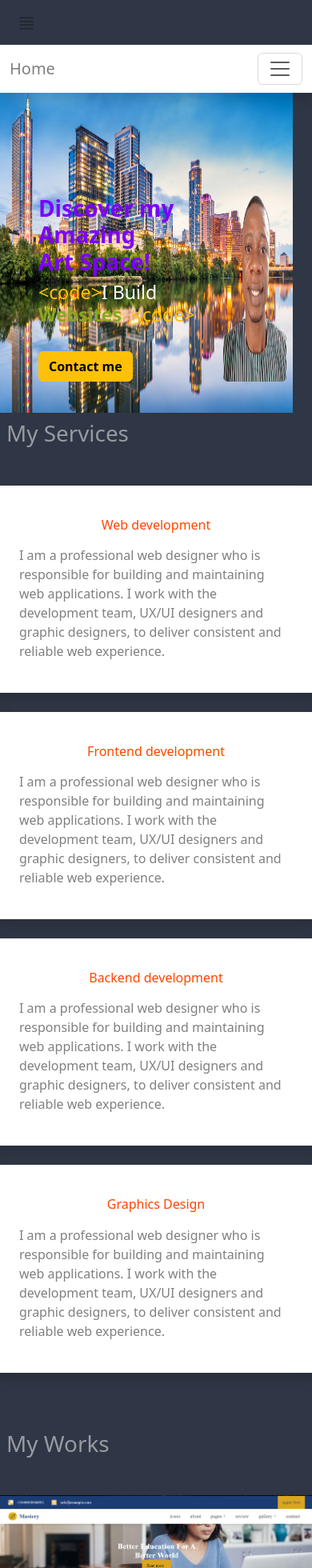
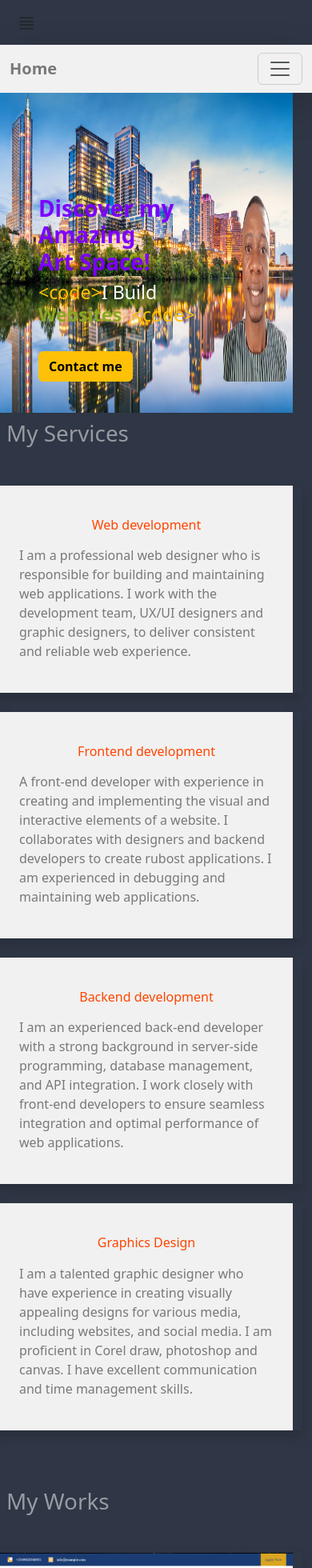
Before and after one commit to James-O/jamesogbonna, a React (Create React App) app: page / in a window 390 px wide. Shown: the top 1960 px of the page at 80% size. Built offline with nearby package versions, Linux system fonts and the light colour scheme.

Commit message:
Added certificate page and few changes

```diff
--- a/src/App.js
+++ b/src/App.js
@@ -2,6 +2,7 @@ import { BrowserRouter, Route, Routes } from "react-router-dom";
 import Home from "./pages/home";
 import 'bootstrap/dist/css/bootstrap.min.css'
 import Portfolio from "./pages/portfolio";
+import Certificate from "./pages/certificate";
 // import Header from "./components/layout";
 
 function App() {
@@ -12,6 +13,7 @@ function App() {
         <Route>
           <Route index element={<Home/>}/>
           <Route path="/portfolio" element={<Portfolio/>}/>
+          <Route path="/certificate" element={<Certificate/>}/>
         </Route>
       </Routes>
     </BrowserRouter>
--- /dev/null
+++ b/src/components/certifications/certifications.js
@@ -0,0 +1,13 @@
+import React from 'react'
+
+function Certifications() {
+  return (
+    <div className='mt-5 text-white-50'>
+        <h2>Certifications</h2>
+        <p>List of my certifications here</p>
+        <p className='text-center'>Development in progress...</p>
+    </div>
+  )
+}
+
+export default Certifications
--- a/src/components/home/contactinfo.js
+++ b/src/components/home/contactinfo.js
@@ -6,15 +6,15 @@ import { Link } from 'react-router-dom'
 export default function Contactinfo() {
   return (
     <div>
-        <div className='row text-white my-5'>
-            <div className='col-sm-12 col-md-8 col-lg-4'>
-                <div className='shadow w-100 h-100 p-3'>
+        <div className='row text-white my-5 me-3'>
+            <div className='col-sm-12 col-md-8 col-lg-4 mb-4'>
+                <div className='shadow w-100 h-100 p-3 bg-black'>
                     <p>Country: Nigeria</p>
                     <p>City: Lagos</p>
                 </div>
             </div>
-            <div className='col-sm-12 col-md-8 col-lg-4 shadow'>
-                <div className='shadow w-100 h-100 p-3'>
+            <div className='col-sm-12 col-md-8 col-lg-4 mb-4'>
+                <div className='shadow w-100 h-100 p-3 bg-black'>
                     <p>Email: ogbonnasunday42@gmail.com</p>
                     <p>Phone: +2348138304029</p>
                     <p>Resume: view resume
@@ -23,8 +23,8 @@ export default function Contactinfo() {
                     </p>
                 </div>
             </div>
-            <div className='col-sm-12 col-md-8 col-lg-4 shadow'>
-                <div className='shadow w-100 h-100 p-3'>
+            <div className='col-sm-12 col-md-8 col-lg-4 mb-4'>
+                <div className='shadow w-100 h-100 p-3 bg-black'>
                     <p>Linkedin <Linkedin/></p>
                     <p>Github <Github/></p>
                 </div>
--- a/src/components/home/services.js
+++ b/src/components/home/services.js
@@ -2,31 +2,33 @@ import React from 'react'
 
 export default function Services() {
   return (
-    <div className=''>
+    <div className='me-4'>
         <h1 className='ms-2 text-white-50 mt-5'>My Services</h1>
         <div className='row mt-5'>
             <div className='col-sm-12 col-md-6 col-lg-3 text-black-50 shadow mb-4'>
-                <div className='bg-white p-4'>
+                <div className='p-4 h-100' style={{background:"#F1F1F1"}}>
                     <h6 className='my-3 text-center' style={{color:"orangered"}}>Web development</h6>
                     <p>I am a professional web designer who is responsible for building and maintaining web applications. I work with the development team, UX/UI designers and graphic designers, to deliver consistent and reliable web experience.</p>
                 </div>
             </div>
             <div className='col-sm-12 col-md-6 col-lg-3 text-black-50 shadow mb-4'>
-                <div className='bg-white p-4'>
+                <div className='p-4 h-100' style={{background:"#F1F1F1"}}>
                     <h6 className='my-3 text-center' style={{color:"orangered"}}>Frontend development</h6>
-                    <p>I am a professional web designer who is responsible for building and maintaining web applications. I work with the development team, UX/UI designers and graphic designers, to deliver consistent and reliable web experience.</p>
+                    <p>A front-end developer with experience in creating and implementing the visual and interactive elements of a website. I collaborates with designers and backend developers to create rubost applications. I am experienced in debugging and maintaining web applications.
+                    </p>
                 </div>
             </div>
             <div className='col-sm-12 col-md-6 col-lg-3 text-black-50 shadow mb-4'>
-                <div className='bg-white p-4'>
+                <div className='p-4 h-100' style={{background:"#F1F1F1"}}>
                     <h6 className='my-3 text-center' style={{color:"orangered"}}>Backend development</h6>
-                    <p>I am a professional web designer who is responsible for building and maintaining web applications. I work with the development team, UX/UI designers and graphic designers, to deliver consistent and reliable web experience.</p>
+                    <p>
+                    I am an experienced back-end developer with a strong background in server-side programming, database management, and API integration. I work closely with front-end developers to ensure seamless integration and optimal performance of web applications.</p>
                 </div>
             </div>
             <div className='col-sm-12 col-md-6 col-lg-3 text-black-50 shadow mb-4'>
-                <div className='bg-white p-4'>
+                <div className='p-4 h-100' style={{background:"#F1F1F1"}}>
                     <h6 className='my-3 text-center' style={{color:"orangered"}}>Graphics Design</h6>
-                    <p>I am a professional web designer who is responsible for building and maintaining web applications. I work with the development team, UX/UI designers and graphic designers, to deliver consistent and reliable web experience.</p>
+                    <p>I am a talented graphic designer who have experience in creating visually appealing designs for various media, including websites, and social media. I am proficient in Corel draw, photoshop and canvas. I have excellent communication and time management skills.</p>
                 </div>
             </div>
         </div>
--- a/src/components/home/sidebar.js
+++ b/src/components/home/sidebar.js
@@ -6,6 +6,7 @@ import { Check, Email, Github, Linkedin, List, Twitter } from '../../icon/icon';
 import {Nav,NavItem} from "@asphalt-react/sidebar";
 import { Link } from 'react-router-dom';
 import { Download } from '@mui/icons-material';
+import Spinner from 'react-bootstrap/Spinner'
 
 function SidebarLinear() {
   const [show, setShow] = useState(false);
@@ -29,10 +30,13 @@ function SidebarLinear() {
         </Offcanvas.Header>
         <Offcanvas.Body>
           {/* <div className='rounded' style={{background:"#2F3645",color:"#ffffff"}}> */}
-          <div className='ps-3' style={{background:"#fff",color:"#"}}>
+          <div className='ps-3 shadow-lg' style={{background:"#F1F1F1",color:""}}>
             <Nav>
             <NavItem >
                 <img src='images/Jamespicsnobg.png' className='w-50 rounded-pill ms-4 mt-4 bg-primary' alt='profile'/>
+                <div style={{marginTop:"-2rem",marginLeft:"9.5rem"}}>
+                  <Spinner animation="grow" size="sm" variant='warning' />
+                </div>
             </NavItem>
             <NavItem>
                 <h4 style={{color:'orangered'}}>Ogbonna James</h4>
@@ -60,7 +64,7 @@ function SidebarLinear() {
                 </div>
                 <div className='d-flex gap-2'>
                     <div className='text-warning'><Check/></div>
-                    <p>Material UI, React Bootstrap,</p>
+                    <p>Material UI, React Bootstrap, Antd</p>
                 </div>
                 <div className='d-flex gap-2'>
                     <div className='text-warning'><Check/></div>
--- a/src/components/home/works.js
+++ b/src/components/home/works.js
@@ -13,7 +13,7 @@ export default function Works() {
         });
     },[])
   return (
-    <div>
+    <div className='me-4'>
         <h1 className='text-white-50 ms-2 my-5'>My Works</h1>
         <div className='row text-white'>
             <Link to={'https://portfolio-five-jade-76.vercel.app/'} className='col-sm-6 col-md-4 col-lg-4 mb-4 shadow project-image' data-aos="zoom-in">
--- a/src/components/layout.js
+++ b/src/components/layout.js
@@ -7,16 +7,19 @@ import {Outlet} from "react-router-dom"
 
 function Header() {
   return (
-    <div className='sticky-top' style={{background:"#fff"}}>
-    {/* <div className='sticky-top' style={{background:"#F1F1F1"}}> */}
-        <Navbar expand="lg" className="shadow" style={{height:"60px"}}>
-        <Container>
-            <Navbar.Brand href="/" className='text-black-50'>Home</Navbar.Brand>
+    // <div className='sticky-top' style={{background:"#2F3645"}}>
+      <div className='sticky-top' style={{background:"#F1F1F1"}}>
+        <Navbar expand="lg" className="shadow-lg" style={{height:"60px"}}>
+        <Container className=''>
+            <Navbar.Brand href="/" className='text-black-50 fw-bold'>Home</Navbar.Brand>
             <Navbar.Toggle aria-controls="basic-navbar-nav" />
             <Navbar.Collapse id="basic-navbar-nav">
             <Nav className="me-auto">
-                <Nav.Link href="/portfolio" className='text-black-50'>Portfolio</Nav.Link>
-                <Nav.Link href="/certification" className='text-black-50'>Certifications</Nav.Link>
+                <Nav.Link href="/portfolio" className='text-black-50 fw-bold'>Portfolio</Nav.Link>
+                <Nav.Link href="/certificate" className='text-black-50 fw-bold'>Certifications</Nav.Link>
+            </Nav>
+            <Nav className="ms-auto">
+                <Nav.Link href="#getInTouch" className='text-black-50 fw-bold'>Get In Touch</Nav.Link>
             </Nav>
             </Navbar.Collapse>
         </Container>
--- /dev/null
+++ b/src/pages/certificate.js
@@ -0,0 +1,29 @@
+import React from 'react'
+import SidebarLinear from '../components/home/sidebar'
+import Header from '../components/layout'
+import Contactinfo from '../components/home/contactinfo'
+import Contactform from '../components/home/contactform'
+import Certifications from '../components/certifications/certifications'
+
+function Certificate() {
+  return (
+    <div className='#' style={{background:"#2F3645"}}>
+        <div className='row'>
+            <div className='col-lg-3 col-md-3 col-sm-12'>
+                <SidebarLinear/>
+            </div>
+            <div className='col-lg-9 col-md-9 col-sm-12'>
+                <div className=''>
+                  <Header/>
+                  {/* certificates here */}
+                  <Certifications/>
+                  <Contactinfo/>
+                  <Contactform/>
+                </div>
+            </div>
+        </div>
+    </div>
+  )
+}
+
+export default Certificate
```
Also changed, not shown: src/components/home/contactform.js (+5 -5 lines), src/components/top.js (deleted, +0 -19 lines).
